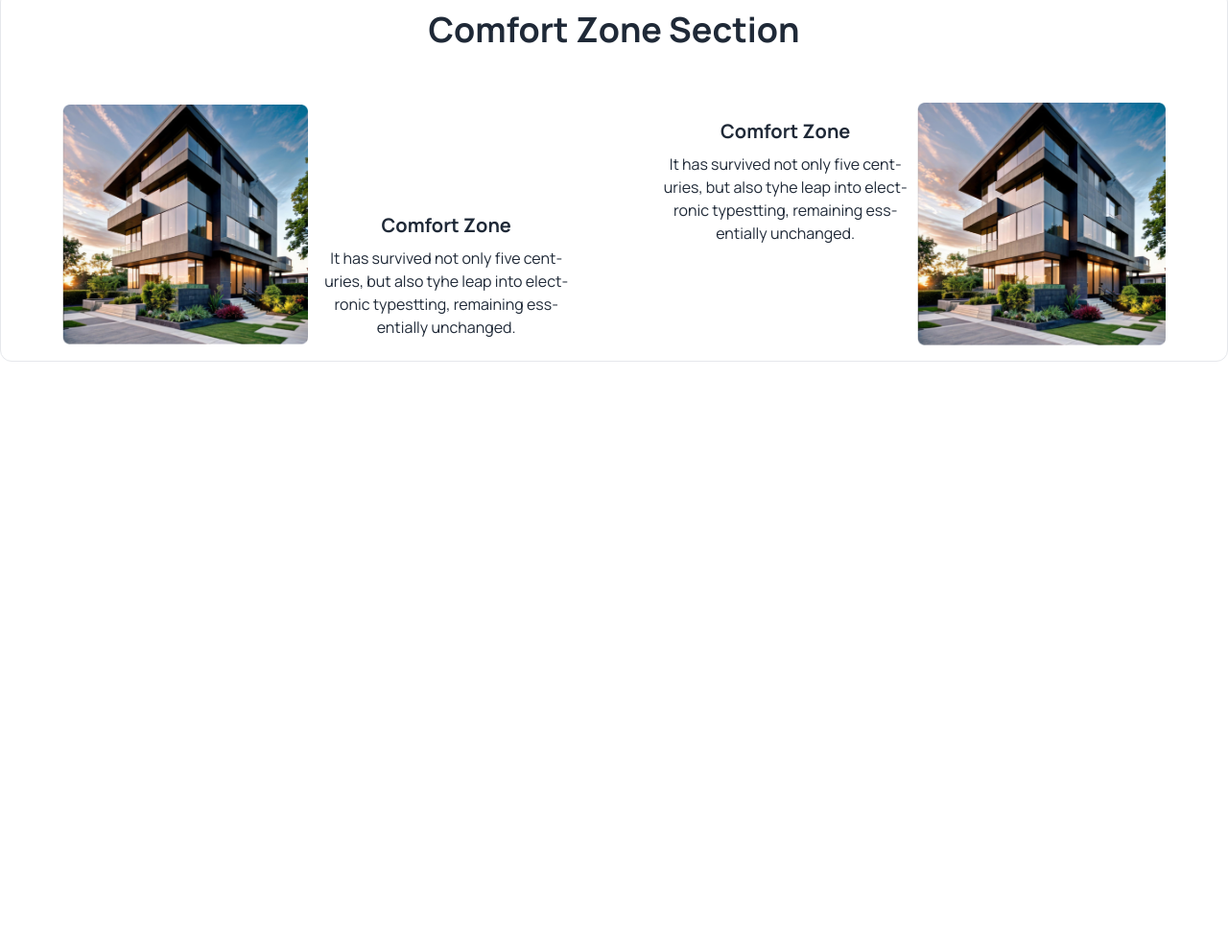
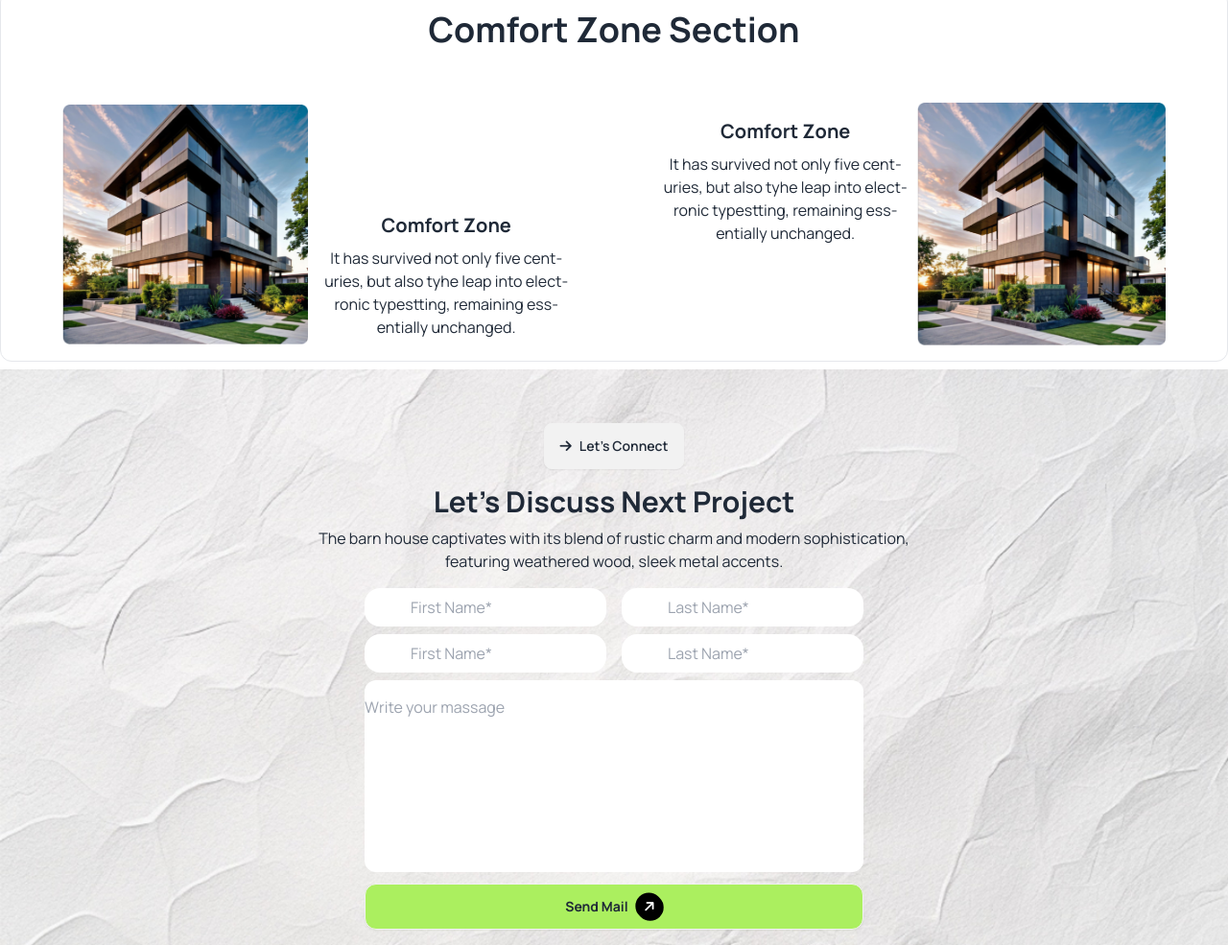
Before and after one commit to Liyanroy12/assignment-3, a plain HTML site: page index.html in a window 1280 px wide. Shown: the part 3681-4666 px from the top of the page at 96% size. Before the commit the page ends 4058 px from the top, so only its background shows below. Drawn offline with nearby package versions, Linux system fonts and the light colour scheme.

Commit message:
next-project done

```diff
--- a/index.html
+++ b/index.html
@@ -14,6 +14,13 @@
     <style>
         .font-manrope {
             font-family: "Manrope", sans-serif;
+        }
+
+        .next-project {
+            background-image: url("./assets/bg.jpg");
+            background-position: center;
+            background-size: cover;
+            background-repeat: no-repeat;
         }
     </style>
 </head>
@@ -62,10 +69,12 @@
                 <img class="w-fu" src="./assets/banner.png" alt="">
             </div>
             <div>
-                <h1 class="text-4xl lg:text-5xl font-bold text-center mb-5 mx-6 lg:mx-0">A barn house of this design has a
+                <h1 class="text-4xl lg:text-5xl font-bold text-center mb-5 mx-6 lg:mx-0">A barn house of this design has
+                    a
                     <br>striking appearance
                 </h1>
-                <p class="text-center text-gray-500 mx-6 lg:mx-0">The barn house captivates with its blend of rustic charm and modern
+                <p class="text-center text-gray-500 mx-6 lg:mx-0">The barn house captivates with its blend of rustic
+                    charm and modern
                     sophistication, featuring weathered wood, sleek metal <br> accents, and large windows that flood the
                     space with natural light.</p>
                 <div class="justify-center flex items-center mt-4">
@@ -145,7 +154,8 @@
                 <div class="flex flex-col justify-center items-center text-center">
                     <button class="btn rounded-2xl mb-2"><i class="fa-solid fa-arrow-right"></i>How We Worked</button>
                     <h1 class="text-4xl font-bold lg:mb-2 lg:mx-0">Our Works Process</h1>
-                    <p class="mx-2 lg:mx-0">The barn house captivates with its blend of rustic charm and modern sophistication, <br>
+                    <p class="mx-2 lg:mx-0">The barn house captivates with its blend of rustic charm and modern
+                        sophistication, <br>
                         featuring weathered wood, sleek metal accents.</p>
                 </div>
                 <div class="grid grid-cols-1 md:grid-cols-2 lg:grid-cols-4 mx-6 lg:mx-0 gap-4 mt-12">
@@ -221,17 +231,19 @@
         </section>
 
         <!-- News Section -->
-         <section class="bg-gray-300 p-4 mt-20">
+        <section class="bg-gray-300 p-4 mt-20">
             <div class="container mx-auto flex flex-col justify-center items-center text-center mt-20">
                 <button class="btn "><i class="fa-solid fa-arrow-right"></i>Rinterio News</button>
                 <h1 class="text-4xl font-bold mt-4 mb-4">Read Our Articles and News</h1>
-                <p>The barn house captivates with its blend of rustic charm and modern sophistication, <br> featuring weathered wood, sleek metal accents.</p>
+                <p>The barn house captivates with its blend of rustic charm and modern sophistication, <br> featuring
+                    weathered wood, sleek metal accents.</p>
             </div>
             <div class="container mx-auto grid grid-cols-1 md:grid-cols-2 lg:grid-cols-3 gap-4 mt-10">
                 <!-- card-1 -->
                 <div class="bg-[#FFFFFF] rounded-xl border border-spacing-1 flex-1 py-4">
                     <div class="mt-2">
-                        <img class="border-dotted border-2 rounded-xl mx-auto w-11/12" src="./assets/article1.png" alt="">
+                        <img class="border-dotted border-2 rounded-xl mx-auto w-11/12" src="./assets/article1.png"
+                            alt="">
                     </div>
                     <div class="mt-2">
                         <div class="flex justify-start ml-4 items-center gap-4">
@@ -250,15 +262,18 @@
                                 </div>
                             </div>
                         </div>
-                        <h1 class="ml-4 mb-2 font-bold text-xl text-gray-500">How to choose the furniture right  of your home.</h1>
+                        <h1 class="ml-4 mb-2 font-bold text-xl text-gray-500">How to choose the furniture right of your
+                            home.</h1>
                         <p class="ml-4 mb-2">The barn house captivates with its blend of rustic charm and modern. </p>
-                        <a class="ml-4 mb-2" href="#">Read More<i class="fa-solid fa-arrow-right -rotate-45 p-2 bg-[#ABEF5F] rounded-2xl"></i></a>
+                        <a class="ml-4 mb-2" href="#">Read More<i
+                                class="fa-solid fa-arrow-right -rotate-45 p-2 bg-[#ABEF5F] rounded-2xl"></i></a>
                     </div>
                 </div>
                 <!-- card 2 -->
                 <div class="bg-[#FFFFFF] rounded-xl border border-spacing-1 flex-1 py-4">
                     <div class="mt-2">
-                        <img class="border-dotted border-2 rounded-xl mx-auto w-11/12" src="./assets/article2.png" alt="">
+                        <img class="border-dotted border-2 rounded-xl mx-auto w-11/12" src="./assets/article2.png"
+                            alt="">
                     </div>
                     <div class="mt-2">
                         <div class="flex justify-start ml-4 items-center gap-4">
@@ -277,15 +292,18 @@
                                 </div>
                             </div>
                         </div>
-                        <h1 class="ml-4 mb-2 font-bold text-xl text-gray-500">How to choose the furniture right  of your home.</h1>
+                        <h1 class="ml-4 mb-2 font-bold text-xl text-gray-500">How to choose the furniture right of your
+                            home.</h1>
                         <p class="ml-4 mb-2">The barn house captivates with its blend of rustic charm and modern. </p>
-                        <a class="ml-4 mb-2" href="#">Read More<i class="fa-solid fa-arrow-right -rotate-45 p-2 bg-[#ABEF5F] rounded-2xl"></i></a>
+                        <a class="ml-4 mb-2" href="#">Read More<i
+                                class="fa-solid fa-arrow-right -rotate-45 p-2 bg-[#ABEF5F] rounded-2xl"></i></a>
                     </div>
                 </div>
                 <!-- card 3 -->
                 <div class="bg-[#FFFFFF] rounded-xl border border-spacing-1 flex-1 py-4">
                     <div class="mt-2">
-                        <img class="border-dotted border-2 rounded-xl mx-auto w-11/12" src="./assets/article3.png" alt="">
+                        <img class="border-dotted border-2 rounded-xl mx-auto w-11/12" src="./assets/article3.png"
+                            alt="">
                     </div>
                     <div class="mt-2">
                         <div class="flex justify-start ml-4 items-center gap-4">
@@ -304,42 +322,75 @@
                                 </div>
                             </div>
                         </div>
-                        <h1 class="ml-4 mb-2 font-bold text-xl text-gray-500">How to choose the furniture right  of your home.</h1>
+                        <h1 class="ml-4 mb-2 font-bold text-xl text-gray-500">How to choose the furniture right of your
+                            home.</h1>
                         <p class="ml-4 mb-2">The barn house captivates with its blend of rustic charm and modern. </p>
-                        <a class="ml-4 mb-2" href="#">Read More<i class="fa-solid fa-arrow-right -rotate-45 p-2 bg-[#ABEF5F] rounded-2xl"></i></a>
+                        <a class="ml-4 mb-2" href="#">Read More<i
+                                class="fa-solid fa-arrow-right -rotate-45 p-2 bg-[#ABEF5F] rounded-2xl"></i></a>
                     </div>
                 </div>
             </div>
-         </section>
+        </section>
 
-         <!-- Comfort Zone Section  -->
-          <section class="container mx-auto mt-12 border border-spacing-6 rounded-xl">
+        <!-- Comfort Zone Section  -->
+        <section class="container mx-auto mt-12 border border-spacing-6 rounded-xl">
             <h1 class="text-center font-bold text-4xl mt-5">Comfort Zone Section</h1>
             <!-- card-1 -->
-            <div class="flex-1 lg:flex justify-between items-center gap-4 mx-6">
-                <div class="grid grid-cols-1 lg:grid-cols-2 mt-10 rounded-xl gap-4 mx-6 lg:p-4">
+            <div class="flex-1 md:flex lg:flex justify-between items-center gap-4 mx-6">
+                <div class="grid grid-cols-1 md:grid-cols-2 lg:grid-cols-2 mt-10 rounded-xl gap-4 mx-6 lg:p-4">
                     <div>
                         <img class="" src="./assets/Rectangle.png" alt="">
                     </div>
                     <div class="text-start lg:text-center lg:mt-28">
                         <h1 class="font-bold text-xl mb-2">Comfort Zone</h1>
-                        <p>It has survived not only five cent-uries, but also tyhe leap into elect-ronic typestting, remaining ess-entially unchanged.</p>
+                        <p>It has survived not only five cent-uries, but also tyhe leap into elect-ronic typestting,
+                            remaining ess-entially unchanged.</p>
                     </div>
                 </div>
                 <!-- card-2 -->
-                <div class="grid grid-cols-1 lg:grid-cols-2 mt-10 rounded-xl gap-2 mx-6 lg:p-4">
+                <div class="grid grid-cols-1 md:grid-cols-2 lg:grid-cols-2 mt-10 rounded-xl gap-2 mx-6 lg:p-4">
                     <div class="text-start lg:text-center lg:mt-4">
                         <h1 class="font-bold text-xl mb-2">Comfort Zone</h1>
-                        <p>It has survived not only five cent-uries, but also tyhe leap into elect-ronic typestting, remaining ess-entially unchanged.</p>
+                        <p>It has survived not only five cent-uries, but also tyhe leap into elect-ronic typestting,
+                            remaining ess-entially unchanged.</p>
                     </div>
                     <div>
                         <img class="" src="./assets/Rectangle.png" alt="">
                     </div>
                 </div>
             </div>
-          </section>
+        </section>
+
+        <!-- Next Project Section -->
+        <section class="next-project mt-2 p-4">
+            <div class="mt-10 flex-1 justify-center items-center text-center">
+                <button class="btn mb-4"><i class="fa-solid fa-arrow-right"></i>Let's Connect</button>
+                <h1 class="text-3xl font-bold mb-2">Let’s Discuss Next Project</h1>
+                <p>The barn house captivates with its blend of rustic charm and modern sophistication, <br> featuring weathered wood, sleek metal accents.</p>
+            </div>
+            <div class="w-5/12 mx-6 lg:mx-auto mt-4">
+                <div class="flex-1 lg:flex gap-4">
+                    <div class="w-full">
+                        <input class="py-2 px-12 rounded-2xl text-left mb-2 lg:mb-0 lg:w-full" type="text" name="" id="" placeholder="First Name*">
+                    </div>
+                    <div class="w-full">
+                        <input class="py-2 px-12 rounded-2xl text-left mb-2 lg:mb-0 lg:w-full" type="text" name="" id="" placeholder="Last Name*">
+                    </div>
+                </div>
+                <div class="flex-1 lg:flex gap-4 mt-2">
+                    <div class="w-full">
+                        <input class="py-2 px-12 rounded-2xl text-left mb-2 lg:mb-0 lg:w-full" type="text" name="" id="" placeholder="First Name*">
+                    </div>
+                    <div class="w-full">
+                        <input class="py-2 px-12 rounded-2xl text-left mb-2 lg:mb-0 lg:w-full" type="text" name="" id="" placeholder="Last Name*">
+                    </div>
+                </div>
+                <div><input class="mt-2 pb-10 w-[280px] lg:w-full mx-auto py-4 lg:pb-40 rounded-xl mb-3" type="text" name="" id="" placeholder="Write your massage"></div>
+                <button class="btn w-[280px] lg:w-full font-bold rounded-xl bg-[#ABEF5F] ">Send Mail<i class="fa-solid fa-arrow-right -rotate-45 bg-black rounded-2xl p-2 text-white"></i></button>
+            </div>
+        </section>
     </main>
-    <footer>
+    <footer class="font-manrope">
 
     </footer>
 </body>
```
